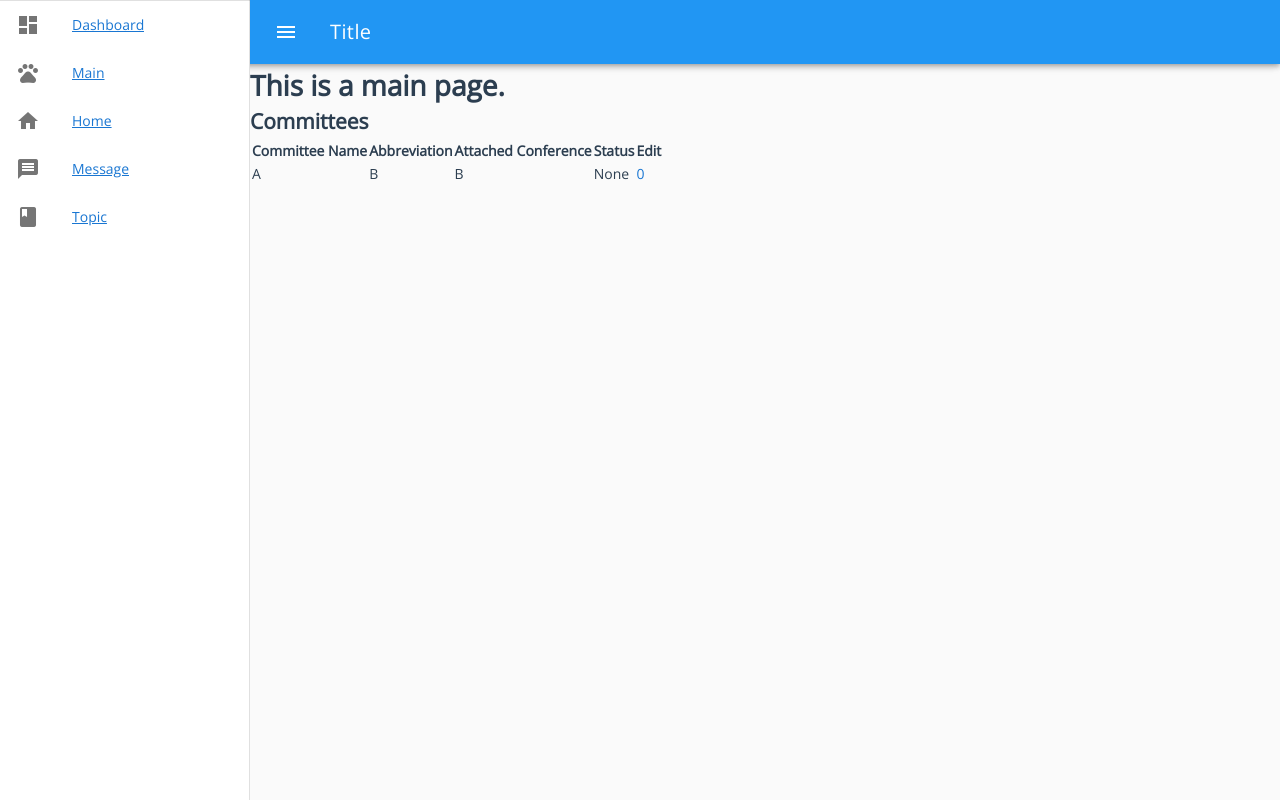
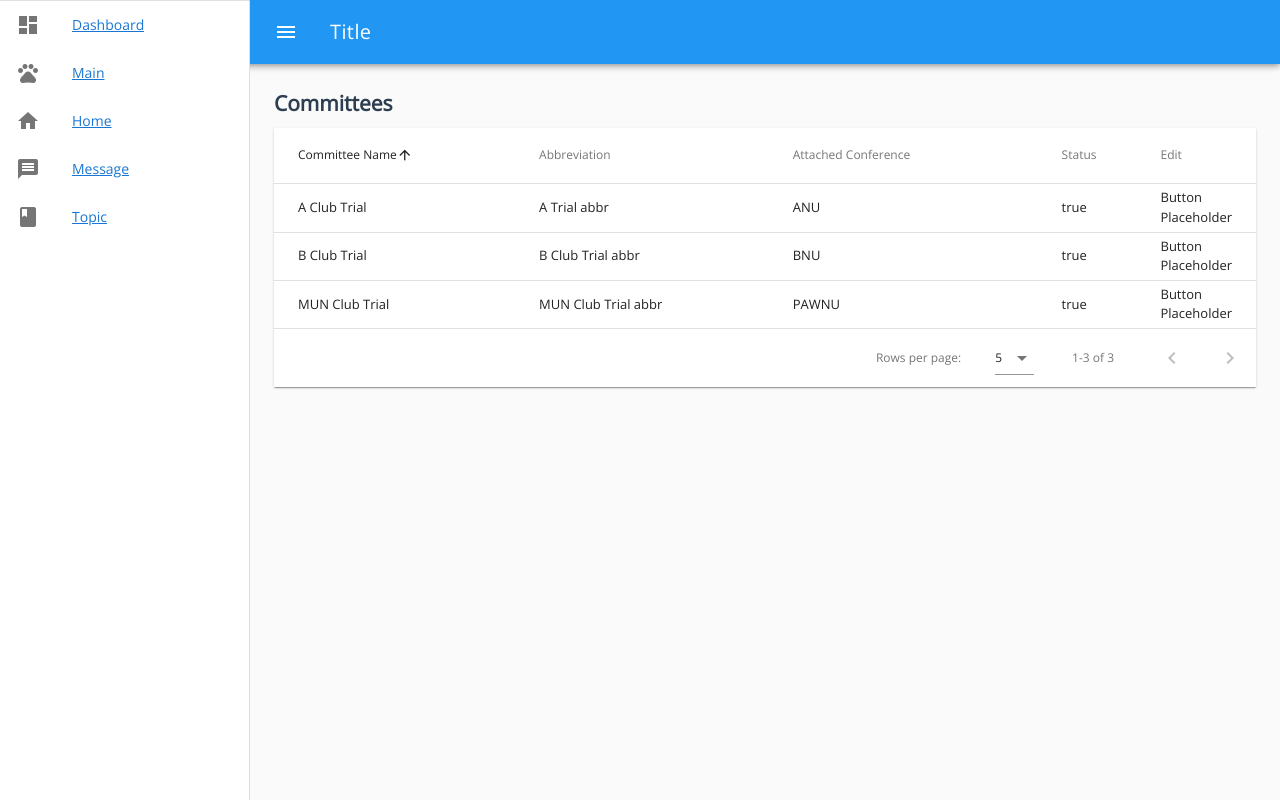
Before and after one commit to shadow3x3x3/mun-frontend, a Vue app: page /main in a window 1280 px wide. Built offline with nearby package versions, Linux system fonts and the light colour scheme.

Commit message:
[Layout] Add Committees table to Main view

```diff
--- a/src/views/Main.vue
+++ b/src/views/Main.vue
@@ -1,51 +1,87 @@
 <template>
-  <div class="flex-container">
-    <div class="flex-column">
-      <h1>This is a main page.</h1>
-
-      <h2>Committees</h2>
-      <div class="center-table">
-        <table>
-          <thead>
-            <tr>
-              <th>Committee Name</th>
-              <th>Abbreviation</th>
-              <th>Attached Conference</th>
-              <th>Status</th>
-              <th>Edit</th>
-            </tr>
-          </thead>
-          <tbody>
-            <tr v-for="(cInfo, index) in cInfos" :key="cInfo.id">
-              <td>{{ cInfo.name }}</td>
-              <td>{{ cInfo.abr }}</td>
-              <td>{{ cInfo.ac }}</td>
-              <td>{{ cInfo.status }}</td>
-              <td>
-                <a class="button">{{ index }}</a>
-              </td>
-            </tr>
-          </tbody>
-        </table>
-      </div>
-    </div>
-  </div>
+  <v-container grid-list-md>
+    <v-layout column wrap justify-center>
+      <v-flex>
+        <h2>Committees</h2>
+      </v-flex>
+      <v-flex>
+        <v-data-table
+          :headers="headers"
+          :items="committees"
+          class="elevation-1"
+        >
+          <template slot="items" slot-scope="props">
+            <td>{{ props.item.name }}</td>
+            <td class="text-xs-left">{{ props.item.abbr }}</td>
+            <td class="text-xs-left">{{ props.item.conference }}</td>
+            <td class="text-xs-left">{{ props.item.status }}</td>
+            <td class="text-xs-left"> Button Placeholder </td>
+          </template>
+          <template slot="no-data">
+            <v-alert :value="true" color="error" icon="warning">
+              Sorry, nothing to display here :(
+            </v-alert>
+          </template>
+        </v-data-table>
+      </v-flex>
+    </v-layout>
+  </v-container>
 </template>
 
 <script>
 export default {
   data() {
     return {
-      cInfos: [
+      headers: [
         {
-          id: 123, name: 'A', abr: 'B', ac: 'B', status: 'None',
+          text: 'Committee Name',
+          align: 'left',
+          value: 'name',
+        },
+        {
+          text: 'Abbreviation',
+          align: 'left',
+          value: 'abbr',
+        },
+        {
+          text: 'Attached Conference',
+          align: 'left',
+          value: 'conference',
+        },
+        {
+          text: 'Status',
+          align: 'left',
+          value: 'status',
+          width: '10%',
+        },
+        {
+          text: ' Edit',
+          align: 'left',
+          value: 'edit',
+          width: '10%',
+        },
+      ],
+      committees: [
+        {
+          name: 'MUN Club Trial',
+          abbr: 'MUN Club Trial abbr',
+          conference: 'PAWNU',
+          status: 'true',
+        },
+        {
+          name: 'A Club Trial',
+          abbr: 'A Trial abbr',
+          conference: 'ANU',
+          status: 'true',
+        },
+        {
+          name: 'B Club Trial',
+          abbr: 'B Club Trial abbr',
+          conference: 'BNU',
+          status: 'true',
         },
       ],
     };
   },
 };
 </script>
-
-
-<style lang="scss" scoped>
-</style>
```
